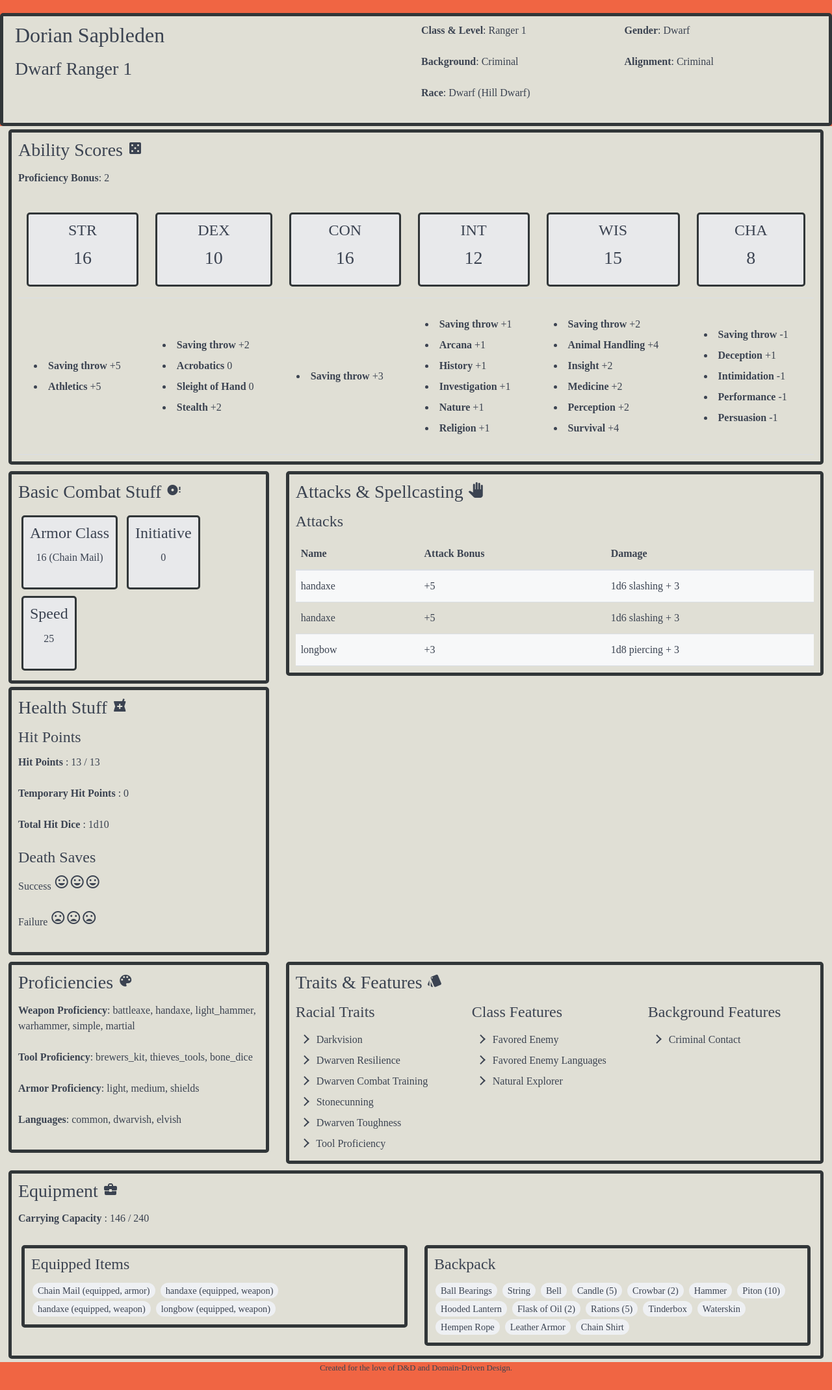
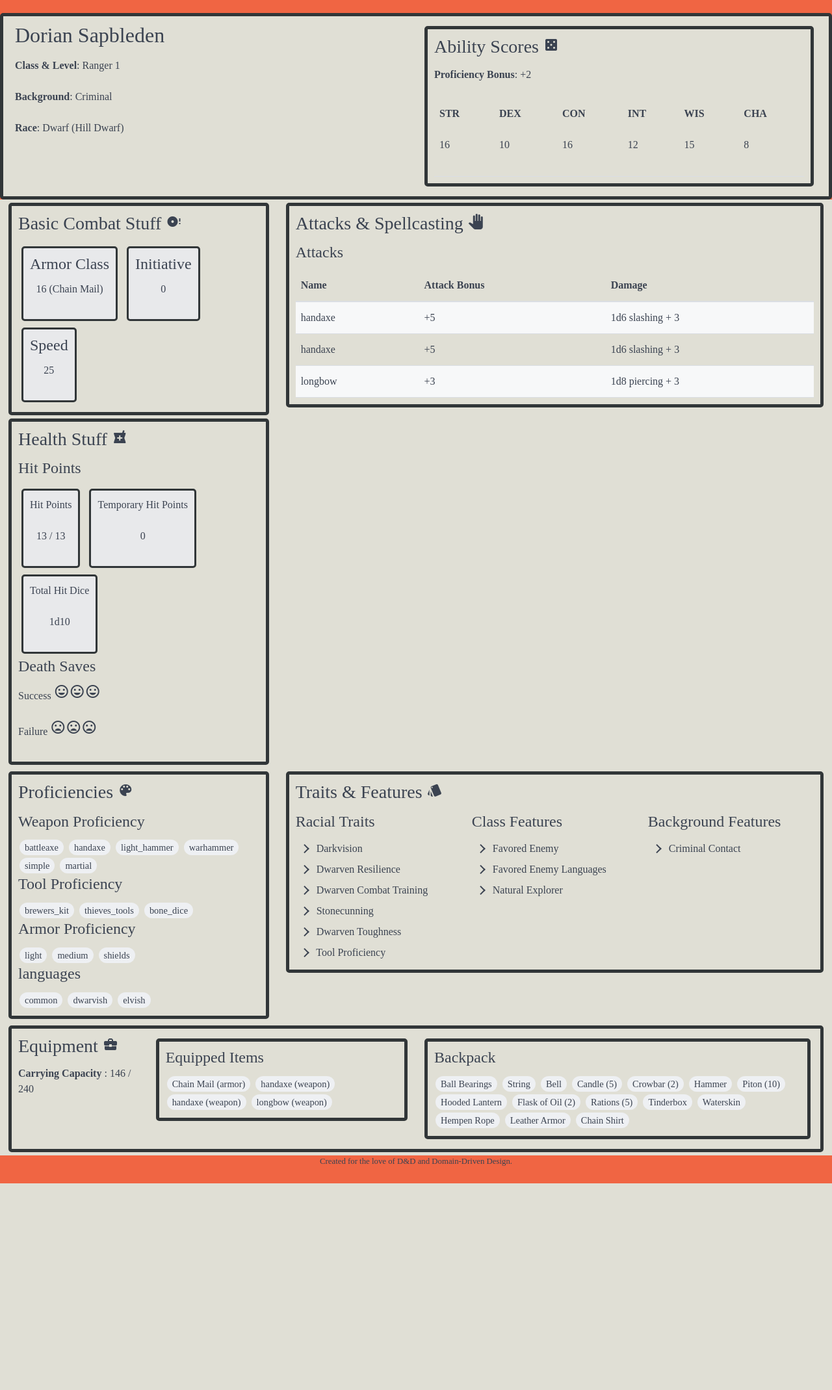
Before and after one commit to IceShirok/dnd-infinity, a Flask app: page /1 in a window 1280 px wide. Shown: the part 48-2187 px from the top of the page at 65% size. After the commit the page ends 1869 px from the top, so only its background shows below. Run offline with Flask 2, Linux system fonts and the light colour scheme.

Commit message:
Third attempt at compacting the web app

```diff
--- a/ddddd/entity/character/pc.py
+++ b/ddddd/entity/character/pc.py
@@ -236,6 +236,7 @@ class PlayerCharacter(base.Jsonable):
                 if prof not in p:
                     p[prof] = []
                 p[prof] = p[prof] + prof_group[prof].proficiencies
+        p[base.LANGUAGES] = self.languages
         logger.debug(p)
         return p
 
--- a/templates/character_sheet.html
+++ b/templates/character_sheet.html
@@ -5,54 +5,60 @@
 <div id="banner" class="columns">
     <div class="column col-6">
         <h2>{{ pc.name }}</h2>
-        <h3>{{ pc.base_race_name }} {{ pc.class_name }} {{ pc.level }}</h3>
-    </div>
-
-    <div class="column col-3">
         <p><strong>Class & Level</strong>: {{ pc.class_name }} {{ pc.level }}</p>
         <p><strong>Background</strong>: {{ pc.background_name }}</p>
         <p><strong>Race</strong>: {{ pc.base_race_name }} ({{ pc.race_name }})</p>
     </div>
 
-    <div class="column col-3">
-        <p><strong>Gender</strong>: {{ pc.base_race_name }}</p>
-        <p><strong>Alignment</strong>: {{ pc.background_name }}</p>
-    </div>
-
-</div>
-
-<div class="columns">
-    <div class="column col-12">
+    <div class="column col-6">
         <div class="sheet-box">
             <h3>Ability Scores <i class="material-icons">casino</i></h3>
-            <p><strong>Proficiency Bonus</strong>: {{ pc.proficiency_bonus }}</p>
+            <p><strong>Proficiency Bonus</strong>: {{ pmod(pc.proficiency_bonus) }}</p>
             <table class="table">
                 <tbody>
                     <tr>
                         {% for ability in pc.ability_scores.keys() %}
                         <td>
-                            <div class="ability-score">
-                                <h4>{{ ability }}</h4>
-                                <h3>{{ pc.ability_scores[ability]['score'] }}</h3>
+                            <div class="popover popover-bottom">
+                                <p><strong>{{ ability }}</strong></p>
+                                <p>{{ pc.ability_scores[ability]['score'] }}</p>
+
+                                <div class="popover-container">
+                                    <div class="card">
+                                        <div class="card-body">
+                                            <table>
+                                                <tbody>
+                                                    <tr>
+                                                        <td><i class="material-icons">warning</i> <strong>Saving throw</strong></td>
+                                                        <td>{{ pmod(pc.saving_throws[ability]['modifier']) }}</td>
+                                                        <td>
+                                                            {% if pc.saving_throws[ability]['is_proficient'] %}
+                                                            <i class="material-icons">check_box</i>
+                                                            {% else %}
+                                                            <i class="material-icons">check_box_outline_blank</i>
+                                                            {% endif %}
+                                                        </td>
+                                                    </tr>
+                                                    {% for skill in pc.skills_by_ability[ability] %}
+                                                    <tr>
+                                                        <td><i class="material-icons">fitness_center</i> <strong>{{ skill }}</strong></td>
+                                                        <td>{{ pmod(pc.skills_by_ability[ability][skill]['modifier']) }}</td>
+                                                        <td>
+                                                            {% if pc.skills_by_ability[ability][skill]['is_proficient'] %}
+                                                            <i class="material-icons">check_box</i>
+                                                            {% else %}
+                                                            <i class="material-icons">check_box_outline_blank</i>
+                                                            {% endif %}
+                                                        </td>
+                                                    </tr>
+                                                    {% endfor %}
+                                                </tbody>
+                                            </table>
                                         </div>
-                        </td>
-                        {% endfor %}
-                    </tr>
-                    <tr>
-                        {% for ability in pc.ability_scores.keys() %}
-                        <td>
-                            <ul>
-                                <li class="tooltip" data-tooltip="Is proficient? {{ pc.saving_throws[ability]['is_proficient'] }}">
-                                    <strong>Saving throw</strong>
-                                    {{ pmod(pc.saving_throws[ability]['modifier']) }}
-                                </li>
-                                {% for skill in pc.skills_by_ability[ability] %}
-                                <li class="tooltip" data-tooltip="Is proficient? {{ pc.skills_by_ability[ability][skill]['is_proficient'] }}">
-                                    <strong>{{ skill }}</strong>
-                                    {{ pmod(pc.skills_by_ability[ability][skill]['modifier']) }}
-                                </li>
-                                {% endfor %}
-                            </ul>
+                                    </div>
+                                </div>
+
+                            </div>
                         </td>
                         {% endfor %}
                     </tr>
@@ -84,9 +90,18 @@
         <div class="sheet-box">
             <h3>Health Stuff <i class="material-icons">local_pharmacy</i></h3>
             <h4>Hit Points</h4>
-            <p><strong>Hit Points</strong> : {{ pc.max_hit_points }} / {{ pc.max_hit_points }}</p>
-            <p><strong>Temporary Hit Points</strong> : 0</p>
-            <p><strong>Total Hit Dice</strong> : {{ pc.total_hit_dice_prettified }}</p>
+            <div class="stat-box">
+                <p>Hit Points</p>
+                <p>{{ pc.max_hit_points }} / {{ pc.max_hit_points }}</p>
+            </div>
+            <div class="stat-box">
+                <p>Temporary Hit Points</p>
+                <p>0</p>
+            </div>
+            <div class="stat-box">
+                <p>Total Hit Dice</p>
+                <p>{{ pc.total_hit_dice_prettified }}</p>
+            </div>
             <h4>Death Saves</h4>
             <p>Success {% for i in range(0,3) %}<i class="material-icons">mood</i>{% endfor %}</p>
             <p>Failure {% for i in range(0,3) %}<i class="material-icons">mood_bad</i>{% endfor %}</p>
@@ -121,17 +136,24 @@
             {% if pc.spellcasting %}
             <h4>Spellcasting</h4>
             {% for spell_type in pc.spellcasting.spell_slots.keys() %}
-            <h5>
+
+            <details class="accordion">
+                <summary class="accordion-header">
+                    <i class="icon icon-arrow-right mr-1"></i>
                     {{ spell_type }}
                     {% for i in range(0, pc.spellcasting.spell_slots[spell_type]) %}
                     <i class="material-icons">all_out</i>
                     {% endfor %}
-            </h5>
+                </summary>
+                <div class="accordion-body">
                     {% for spell in pc.spellcasting.list_spells_known %}
                     {% if spell.level == spell_type %}
                     <p>{{ spell.name }}</p>
                     {% endif %}
                     {% endfor %}
+                </div>
+            </details>
+
             {% endfor %}
             {% endif %}
         </div>
@@ -143,10 +165,14 @@
     <div class="column col-4">
         <div class="sheet-box">
             <h3>Proficiencies <i class="material-icons">color_lens</i></h3>
-            {% for p in pc.proficiencies %}
-            <p><strong>{{ p }}</strong>: {{ ', '.join(pc.proficiencies[p]) }}</p>
+            {% for prof in pc.proficiencies %}
+                <div>
+                    <h4>{{ prof }}</h4>
+                    {% for p in pc.proficiencies[prof] %}
+                    <span class="chip">{{ p }}</span>
                     {% endfor %}
-            <p><strong>Languages</strong>: {{ ', '.join(pc.languages) }}</p>
+                </div>
+            {% endfor %}
         </div>
     </div>
     <div class="column col-8">
@@ -179,17 +205,19 @@
 <div class="columns">
     <div class="column col-12">
         <div class="sheet-box">
+            <div class="columns">
+                <div class="column col-2">
                     <h3>Equipment <i class="material-icons">business_center</i></h3>
                     <p><strong>Carrying Capacity</strong> : {{ pc.carrying_weight }} / {{ pc.carrying_capacity }}</p>
-            <div class="columns">
-                <div class="column col-6">
+                </div>
+                <div class="column col-4">
                     <div class="sheet-box">
                         <h4>Equipped Items</h4>
                         {% if pc.worn_items.armor %}
-                            <div class="chip">{{ pc.worn_items.armor.name }} (equipped, armor)</div>
+                            <div class="chip">{{ pc.worn_items.armor.name }} (armor)</div>
                         {% endif %}
                         {% for weapon in pc.worn_items.weapons %}
-                            <div class="chip">{{ weapon.name }} (equipped, weapon)</div>
+                            <div class="chip">{{ weapon.name }} (weapon)</div>
                         {% endfor %}
                     </div>
                 </div>
```
Lines whose indentation alone changed are shown as unchanged.
